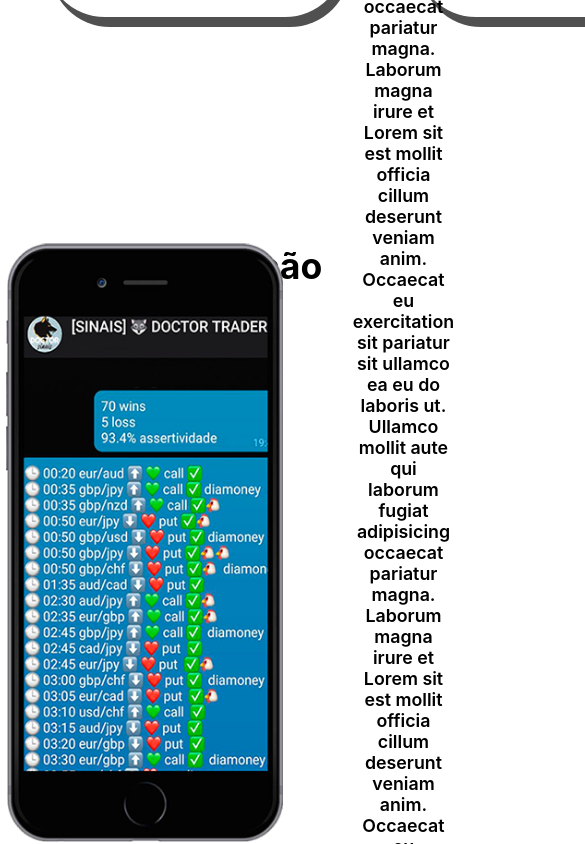
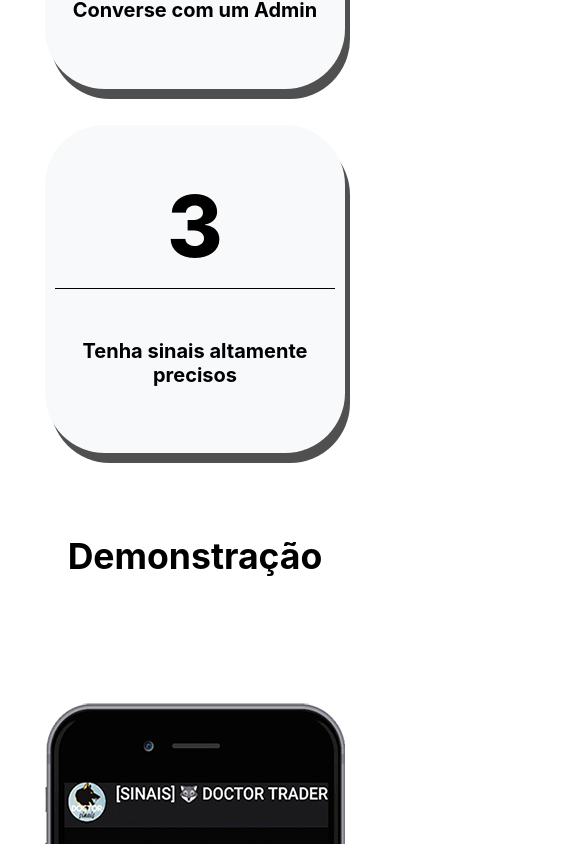
Before and after one commit to lucasgit2000/PROJECT.DoctorTrade.PageV2, a React (Create React App) app in the folder web-landing-page/: page / in a window 390 px wide. Shown: the part 5280-6124 px from the top of the page, 585 px wide, since content can reach past the window. Built offline with nearby package versions, Linux system fonts and the light colour scheme; the HTML template or start-up script is replaced by a standard one.

Commit message:
how-to section responsible and demonstration first adjustments responsiveness

```diff
--- a/web-landing-page/src/components/demonstration/demonstration.css
+++ b/web-landing-page/src/components/demonstration/demonstration.css
@@ -17,11 +17,11 @@
 
 .demonstration-header {
   font-size: calc(10px + 2vmin);
-  margin-bottom: 80px;
+  margin-bottom: 200px;
 }
 
 .demonstration-body {
-  margin-top: 15%;
+  margin-top: 200px;
   display: flex;
   flex-direction: row;
   height: 200px;
@@ -30,20 +30,22 @@
 }
 
 .demonstration-body-content {
-  padding: 0 150px;
   display: flex;
   flex-direction: row;
-  height: 200px;
+  flex-wrap: wrap;
+  max-height: 800px;
   align-items: center;
   justify-content: center;
+  align-items: center;
 }
 
 .demonstration-body-content > img {
-  margin: 70px;
   height: 600px;
 }
 
 .demonstration-body-content .demonstration-body-content-text {
-  font-size: calc(10px + 2vmin);
-  font-weight: 600;
+  font-size: calc(8px + 2vmin);
+  text-align: justify;
+  width: 400px;
+  margin: 120px;
 }
--- a/web-landing-page/src/components/demonstration/demonstration.js
+++ b/web-landing-page/src/components/demonstration/demonstration.js
@@ -10,11 +10,13 @@
             </div>
             <div className="demonstration-body">
                 <div className="demonstration-body-content">
-                    <img src={require('../../assets/img/unnamed.png')} alt="celular demonstração"></img>
+                    <div className="celular-container">
+                        <img src={require('../../assets/img/unnamed.png')} alt="celular demonstração"></img>
+                    </div>
                     <div className="demonstration-body-content-text">
+                        <p>Occaecat eu exercitation sit pariatur sit ullamco ea eu do laboris ut. Ullamco mollit aute qui laborum fugiat adipisicing occaecat pariatur magna. Laborum magna irure et Lorem sit est mollit officia cillum deserunt veniam anim.
                         Occaecat eu exercitation sit pariatur sit ullamco ea eu do laboris ut. Ullamco mollit aute qui laborum fugiat adipisicing occaecat pariatur magna. Laborum magna irure et Lorem sit est mollit officia cillum deserunt veniam anim.
-                        Occaecat eu exercitation sit pariatur sit ullamco ea eu do laboris ut. Ullamco mollit aute qui laborum fugiat adipisicing occaecat pariatur magna. Laborum magna irure et Lorem sit est mollit officia cillum deserunt veniam anim.
-                        Occaecat eu exercitation sit pariatur sit ullamco ea eu do laboris ut. Ullamco mollit aute qui laborum fugiat adipisicing occaecat pariatur magna. Laborum magna irure et Lorem sit est mollit officia cillum deserunt veniam anim.
+                        </p>
                     </div>
                 </div>
             </div>
--- a/web-landing-page/src/components/instructions/instructions.css
+++ b/web-landing-page/src/components/instructions/instructions.css
@@ -23,18 +23,41 @@
   display: flex;
   justify-content: center;
   margin: 0 auto;
+  flex-wrap: wrap;
 }
 
 .InstructionsHeader .how-to-section .how-to-steps > div {
   box-sizing: border-box;
   text-align: center;
   padding: 40px 10px 50px 10px;
-  width: calc(33.33333% - 15px);
   border-radius: 60px;
-  background: #fff;
+  background: #f8f9fa;
   margin: 2em;
-  width: 300px;
+  width: 250px;
   box-shadow: 5px 10px #000000af;
+}
+
+@media only screen and (max-width: 1060px) {
+  .InstructionsHeader .how-to-section .how-to-steps > div {
+    margin: 1em;
+    width: 250px;
+  }
+}
+
+@media only screen and (max-width: 920px) {
+  .max-width {
+    max-width: 500px;
+  }
+
+  .InstructionsHeader .how-to-section .how-to-steps > div {
+    width: 300px;
+  }
+}
+
+@media only screen and (max-width: 460px) {
+  .InstructionsHeader > h1 {
+    font-size: 35px;
+  }
 }
 
 .InstructionsHeader .how-to-section .how-to-steps > div p {
```
